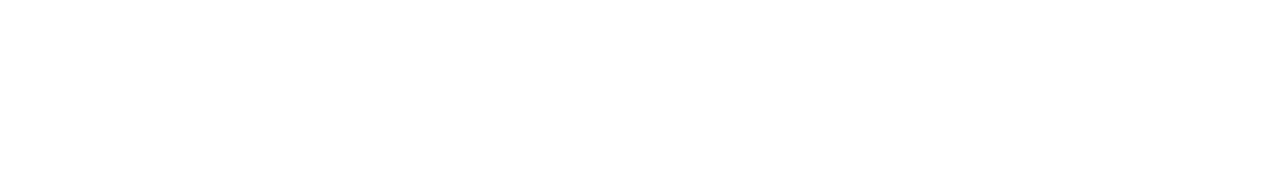
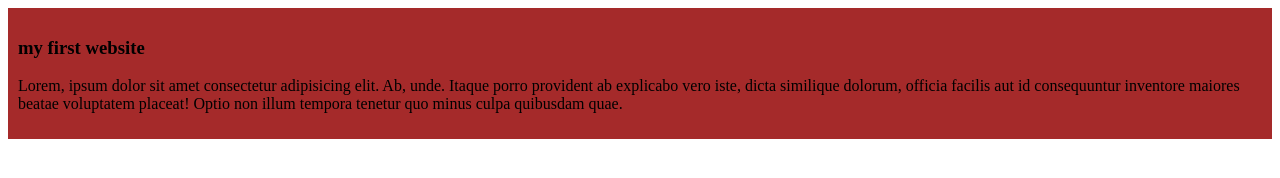
Before and after one commit to Rashu578049/my-simple-website, a plain HTML site: page index.html in a window 1280 px wide. Drawn offline with Linux system fonts and the light colour scheme.

Commit message:
added the first blog

```diff
--- a/index.html
+++ b/index.html
@@ -4,8 +4,12 @@
     <meta charset="UTF-8">
     <meta name="viewport" content="width=device-width, initial-scale=1.0">
     <title>My simple website</title>
+    <link rel="stylesheet" href="styles/blog.css">
 </head>
 <body>
-
+   <div>
+    <h3>my first website</h3>
+    <p>Lorem, ipsum dolor sit amet consectetur adipisicing elit. Ab, unde. Itaque porro provident ab explicabo vero iste, dicta similique dolorum, officia facilis aut id consequuntur inventore maiores beatae voluptatem placeat! Optio non illum tempora tenetur quo minus culpa quibusdam quae.</p>
+   </div>
 </body>
 </html>
--- /dev/null
+++ b/styles/blog.css
@@ -0,0 +1,4 @@
+div{
+    background-color: brown;
+    padding:10px;
+}
```
